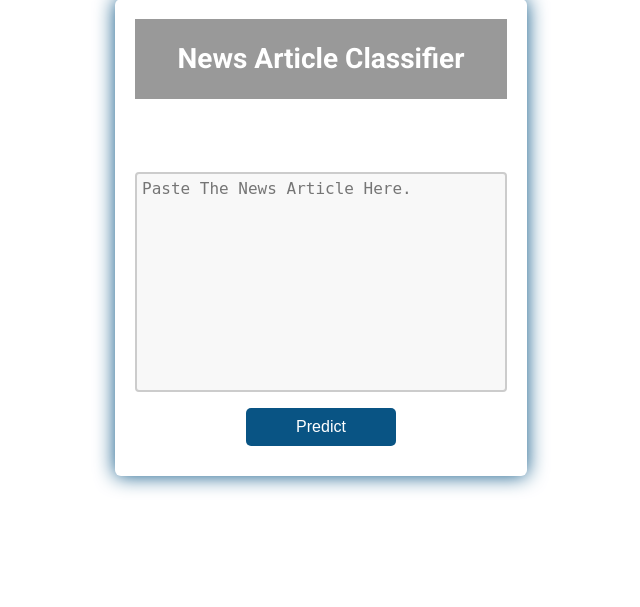
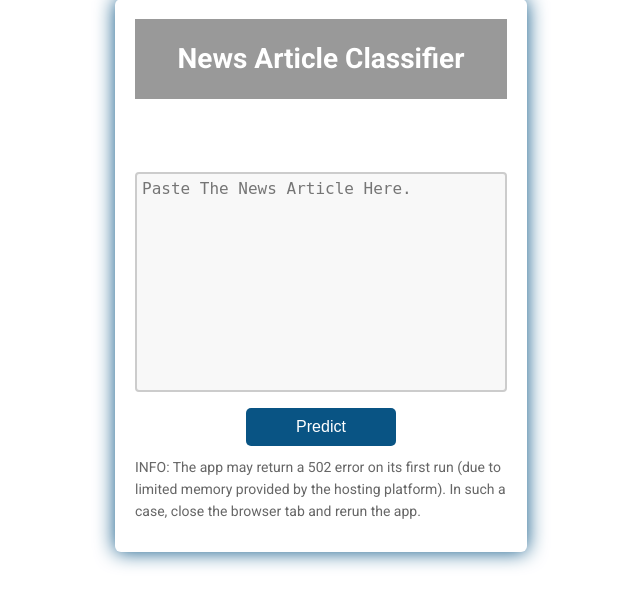
Before and after one commit to ksv-muralidhar/news_article_classifier, a Flask app: page / in a window 1280 px wide. Shown: the part 21-628 px from the top of the page, without its empty margins (319-959 px from the left). Run offline with Flask 2, Linux system fonts and the light colour scheme; some libraries are stand-ins or nearby versions.

Commit message:
Update index.html

```diff
--- a/templates/index.html
+++ b/templates/index.html
@@ -29,6 +29,7 @@
         </div>
 <div class="item">
           <p style="color: red;">{{error | safe}}</p>
+  <p>INFO: The app may return a 502 error on its first run (due to limited memory provided by the hosting platform). In such a case, close the browser tab and rerun the app.</p>
 </div>
       </form>
     </div>
```
